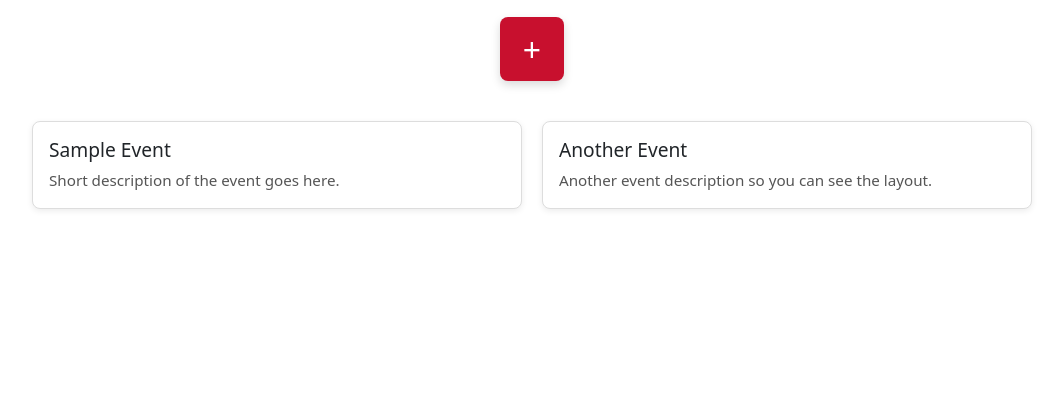
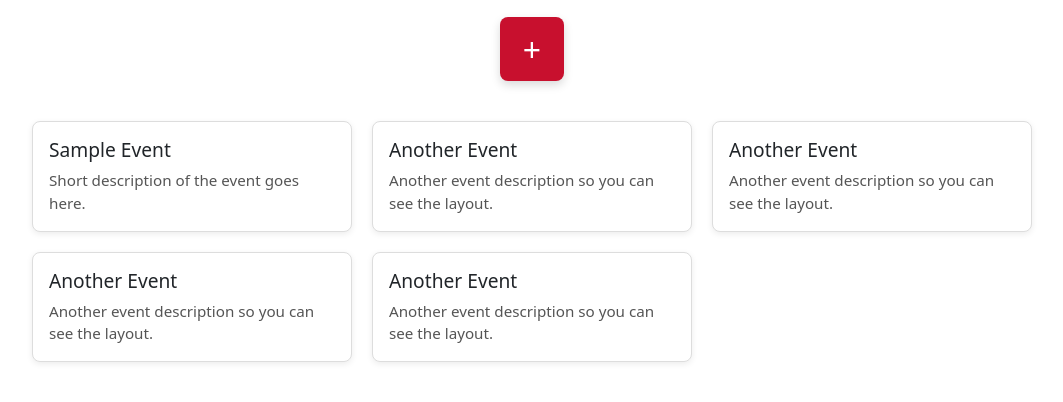
Before and after one commit to DrakeEv/EventManagementLamarProject, a plain HTML site: page frontend/index.html in a window 1280 px wide. Shown: the part 148-550 px from the top of the page, without its empty margins (108-1171 px from the left). Drawn offline with nearby package versions, Linux system fonts and the light colour scheme.

Commit message:
added comments and more sample events

```diff
--- a/frontend/index.html
+++ b/frontend/index.html
@@ -16,25 +16,20 @@
     </head>
 
     <body>
+        <!-- Main heading of the page -->
         <h1>Lamar Event Management System</h1>
-
+        <!-- Description section providing an overview of the system -->
         <div class="Description">
             <p>Discover, manage, and promote campus events in one place. Browse featured events below.</p>
         </div>
-
-
-
-
-
-
+        <!--Button to add events-->
         <div class="add_event_button_div">
             <button onclick="alert('here is a message!')" id="add-event-btn">+</button>
         </div>
 
 
 
-
-        <!--Events grid to showcase the gallery of events-->
+        <!--Events Showcase Grid-->
         <div class="event-grid">
             <div class="event-card">
                 <h2>Sample Event</h2>
@@ -45,7 +40,26 @@
                 <h2>Another Event</h2>
                 <p>Another event description so you can see the layout.</p>
             </div>
+
+            <div class="event-card">
+                <h2>Another Event</h2>
+                <p>Another event description so you can see the layout.</p>
+            </div>
+
+            <div class="event-card">
+                <h2>Another Event</h2>
+                <p>Another event description so you can see the layout.</p>
+            </div>
+            <div class="event-card">
+                <h2>Another Event</h2>
+                <p>Another event description so you can see the layout.</p>
+            </div>
         </div>
+
+
+
+
+        <!--Pop up form to add events-->
 
 
 
```
Also changed, not shown: frontend/styles.css (line endings or trailing spaces).
